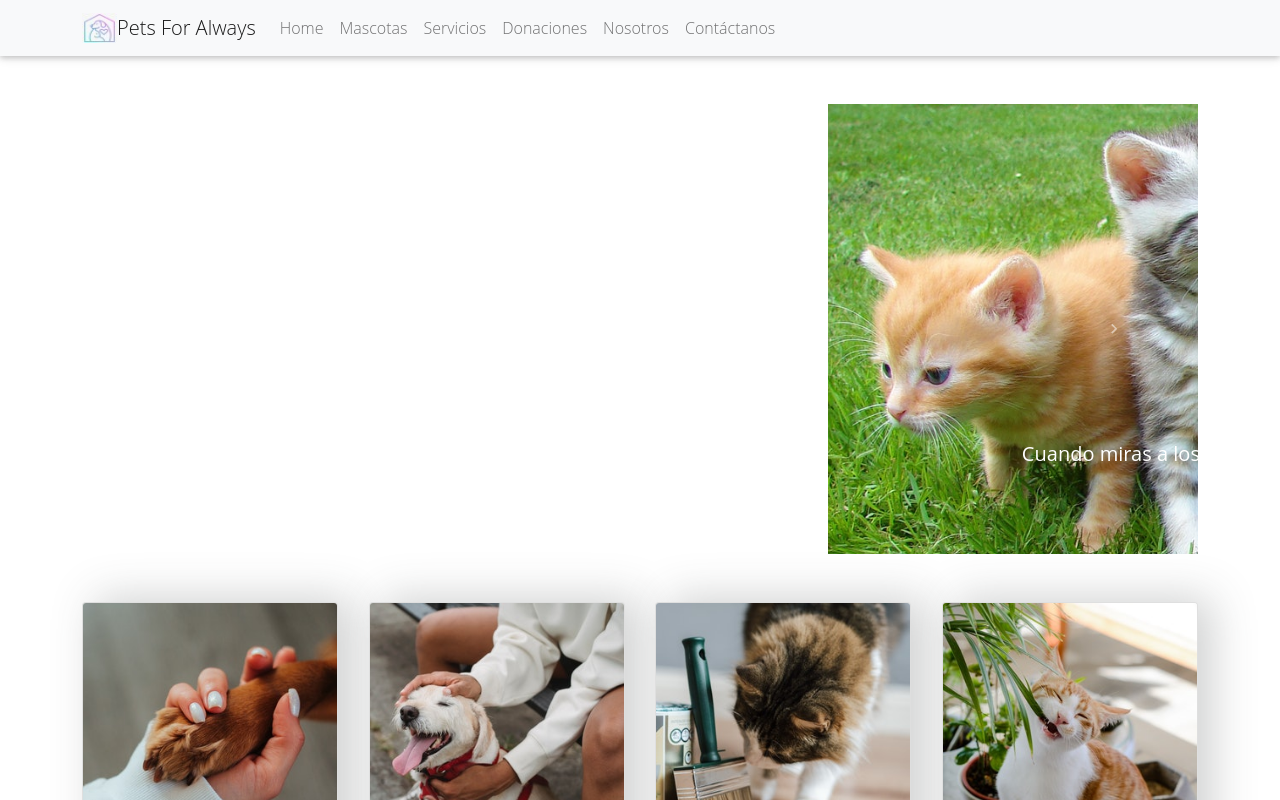
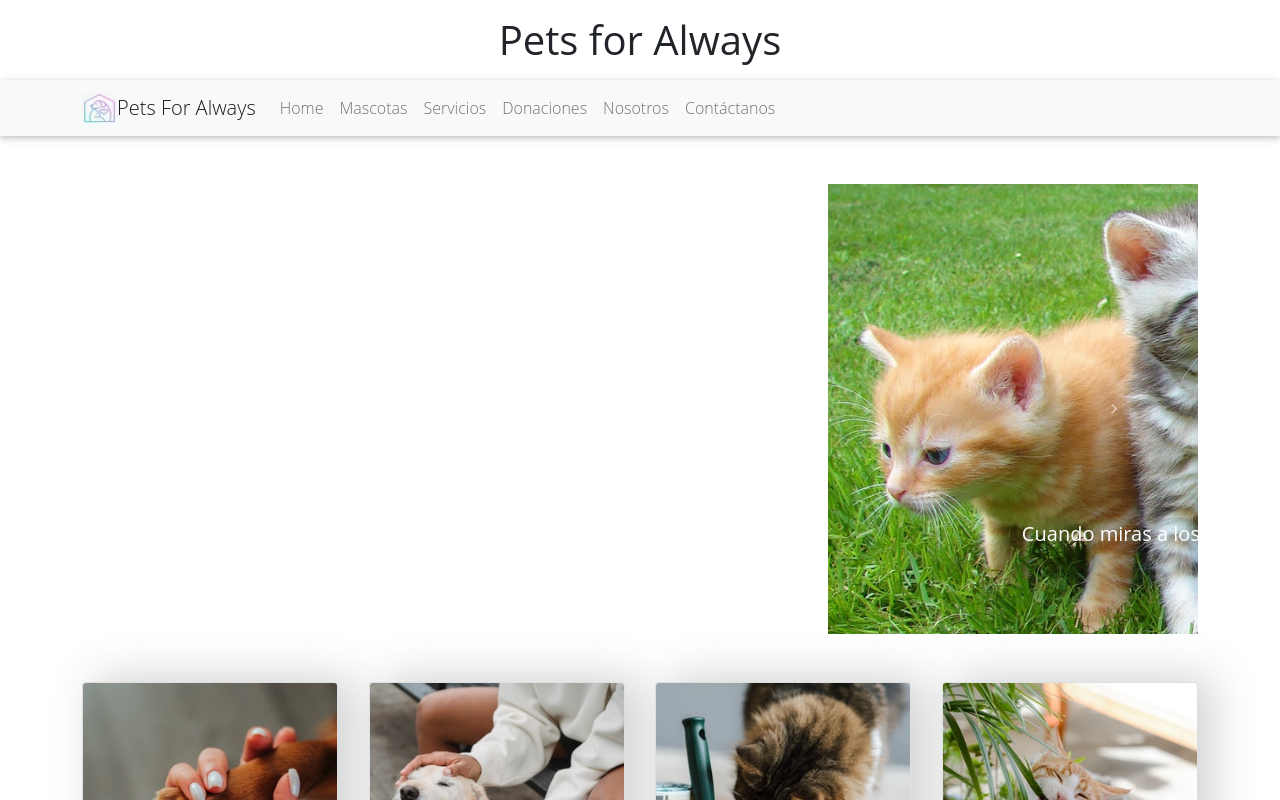
Before and after one commit to DreamTeam-Tic/Proyecto, a React (Create React App) app in the folder frontend/: page / in a window 1280 px wide. Shown: the top 800 px of the page. Built offline with nearby package versions, Linux system fonts and the light colour scheme.

Commit message:
Agregando titulo del Navbar

```diff
--- a/frontend/src/App.js
+++ b/frontend/src/App.js
@@ -5,7 +5,7 @@ import Footer from "./components/Home/Footer";
 import Nabvar from "./components/Home/Nabvar";
 import Home from "./components/Home/Home"
 import Login from "./components/Login/Login.jsx"
-
+import Servicios from "./components/Servicios/Servicios.jsx"
 
 
 function App() {
@@ -16,7 +16,7 @@ function App() {
 
         <Route path="/" exact component={Home}/>
         <Route path="/login" exact component={Login}/>
-
+        <Route path="/servicios" exact component={Servicios}/>
 
         </Router>
       <Footer />
--- a/frontend/src/components/Home/Nabvar.jsx
+++ b/frontend/src/components/Home/Nabvar.jsx
@@ -4,9 +4,10 @@ import 'bootstrap/dist/css/bootstrap.min.css';
 import logo from '../../assets/logo.jpeg'
 
 function Nabvar() {
-    return (
+  return (
 
-        <div>
+    <div>
+          <h1 className='my-3'>Pets for Always</h1>
             <Navbar bg="light" expand="lg">
           <Container>
             <Navbar.Brand href="#home">
```
Also changed, not shown: 2 other files (tests, documents, lock files or other folders).
